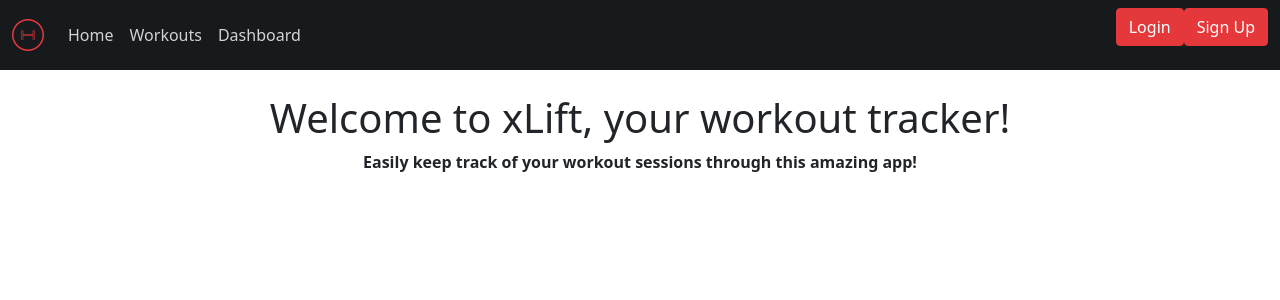
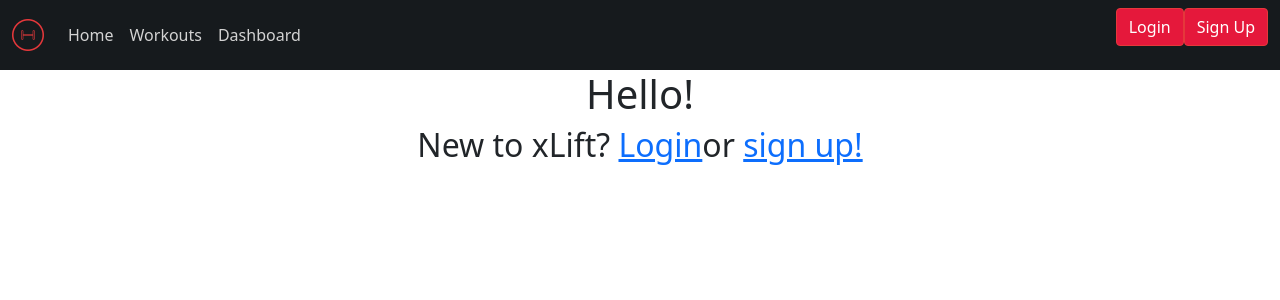
Before and after one commit to nordic16/xLift, a Django app: page / in a window 1280 px wide. Shown: the top 300 px of the page. Run offline with Django 3.2, Linux system fonts and the light colour scheme.

Commit message:
some changes

```diff
--- a/base/views.py
+++ b/base/views.py
@@ -13,6 +13,5 @@
         return render(request, template_name='workouts.html')
 
 
-# CHANGE THIS LMAO
 def DashboardView(request):
     return render(request, 'dashboard.html', context={'user' : request.user})
--- a/static/css/base.css
+++ b/static/css/base.css
@@ -1,3 +1,5 @@
+@import url('https://fonts.googleapis.com/css2?family=Montserrat:wght@600&display=swap');
+
 .form-control {
     margin-bottom: 20px;
 }
@@ -7,7 +9,7 @@
 }
 
 .btn, .btn-primary {
-    background-color: #e5383b !important;
+    background-color: #e5183b !important;
     border-color: #e5383b !important;
 }
 
--- a/templates/base.html
+++ b/templates/base.html
@@ -7,7 +7,7 @@
     <meta charset="UTF-8">
     <meta http-equiv="X-UA-Compatible" content="IE=edge">
     <meta name="viewport" content="width=<device-width>, initial-scale=1.0">
-    <title>{% block title %}Document{% endblock %}</title>
+    <title>{% block title %}XLift - Home{% endblock %}</title>
     <link rel="stylesheet" href="{% static 'css/base.css' %}">
 
 </head>
--- a/templates/dashboard.html
+++ b/templates/dashboard.html
@@ -2,7 +2,7 @@
 {% load crispy_forms_tags %}
 {% load static %}
 
-{% block title %}Dashboard dashboard{% endblock %}
+{% block title %}XLift - Dashboard{% endblock %}
 
 {% block data %}
     <br>
--- a/templates/index.html
+++ b/templates/index.html
@@ -1,9 +1,13 @@
 {% extends 'base.html' %}
 {% block data %}
-<div align="center">
-    <br>
-    <h1>Welcome to xLift, your workout tracker!</h1>
+{% load static %}
 
-    <strong><p>Easily keep track of your workout sessions through this amazing app!</p></strong>
+<div class="container-fluid">
+  {% if user.is_authenticated %}
+    <h1 class="greet">Hello, {{ user.username }}</h1>
+  {% else %}
+    <h1 class="greet">Hello!</h1>
+    <h2 class="greet">New to xLift? <a href="{% url 'login' %}">Login</a>or <a href="{% url 'signup' %}">sign up!</a></h2>
+  {% endif %}
 </div>
 {% endblock %}
--- a/users/urls.py
+++ b/users/urls.py
@@ -5,6 +5,5 @@
 urlpatterns = [
     path('signup/', SignUpView.as_view(), name='signup'),
     path('login/', LoginView.as_view(), name='login'),
-
-    path('', include('django.contrib.auth.urls'))
+    path('', include('django.contrib.auth.urls')),
 ]
--- a/users/views.py
+++ b/users/views.py
@@ -20,7 +20,3 @@
 
     def get_success_url(self):
         return '/'
-
-
-class LogoutView(LogoutView):
-    pass
--- a/xLift/settings.py
+++ b/xLift/settings.py
@@ -133,3 +133,4 @@
 CRISPY_TEMPLATE_PACK = 'bootstrap4'
 
 LOGIN_REDIRECT_URL = '/'
+LOGOUT_REDIRECT_URL = '/'
```
Also changed, not shown: templates/registration/logged_out.html (added, +19 -0 lines), templates/registration/logout.html (deleted, +0 -15 lines).
